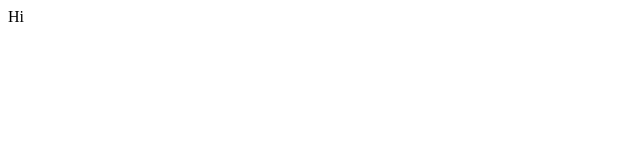
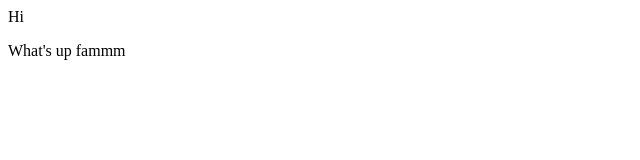
Before and after one commit to diiya21/random123, a plain HTML site: page index.html in a window 1280 px wide. Shown: the whole page, without its empty margins (0-640 px from the left). Drawn offline with Linux system fonts and the light colour scheme.

Commit message:
Update index.html

```diff
--- a/index.html
+++ b/index.html
@@ -6,5 +6,6 @@
 </head>
 <body>
     <p>Hi</p>
+    <p>What's up fammm</p>
 </body>
 </html>
```
